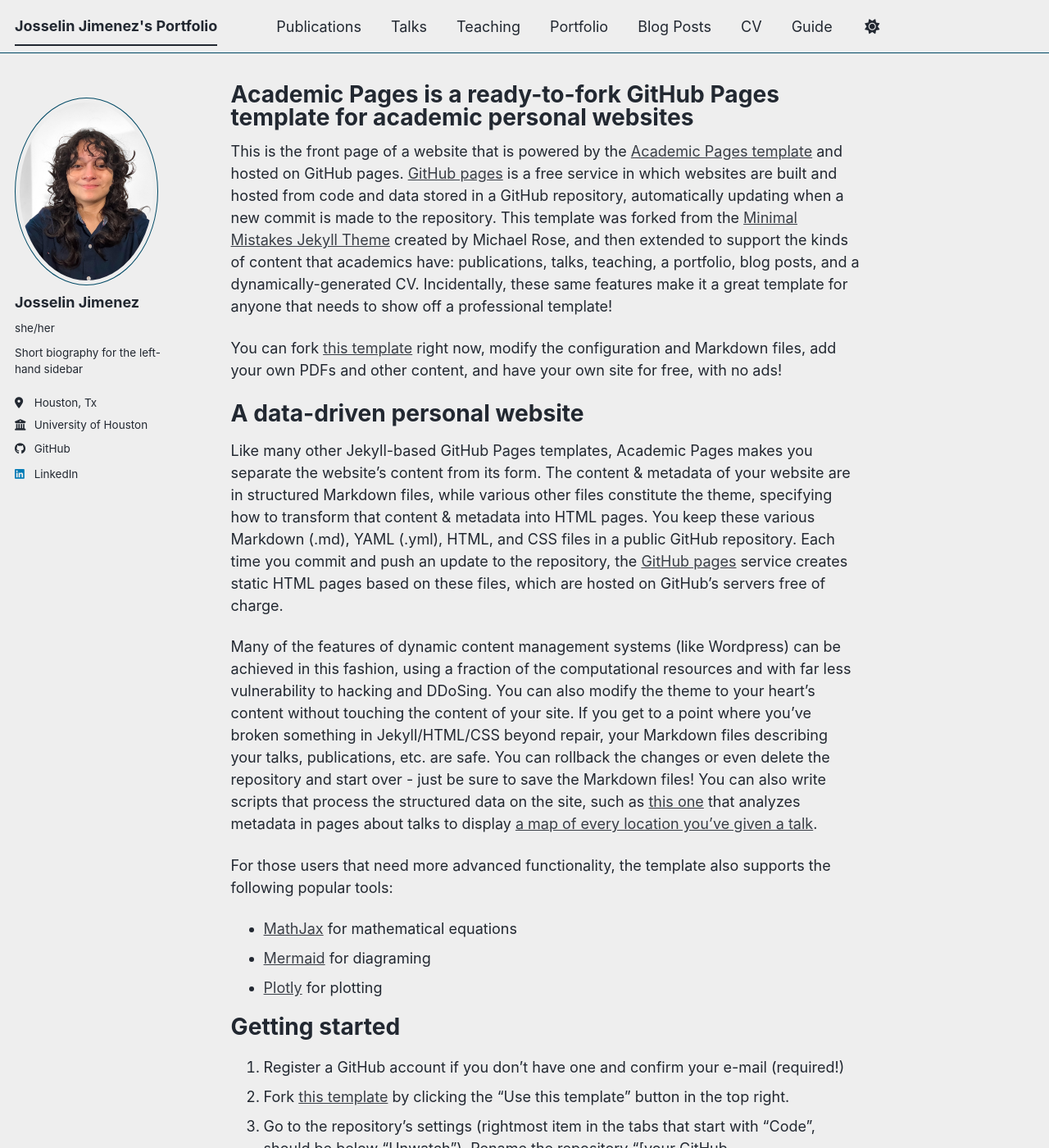
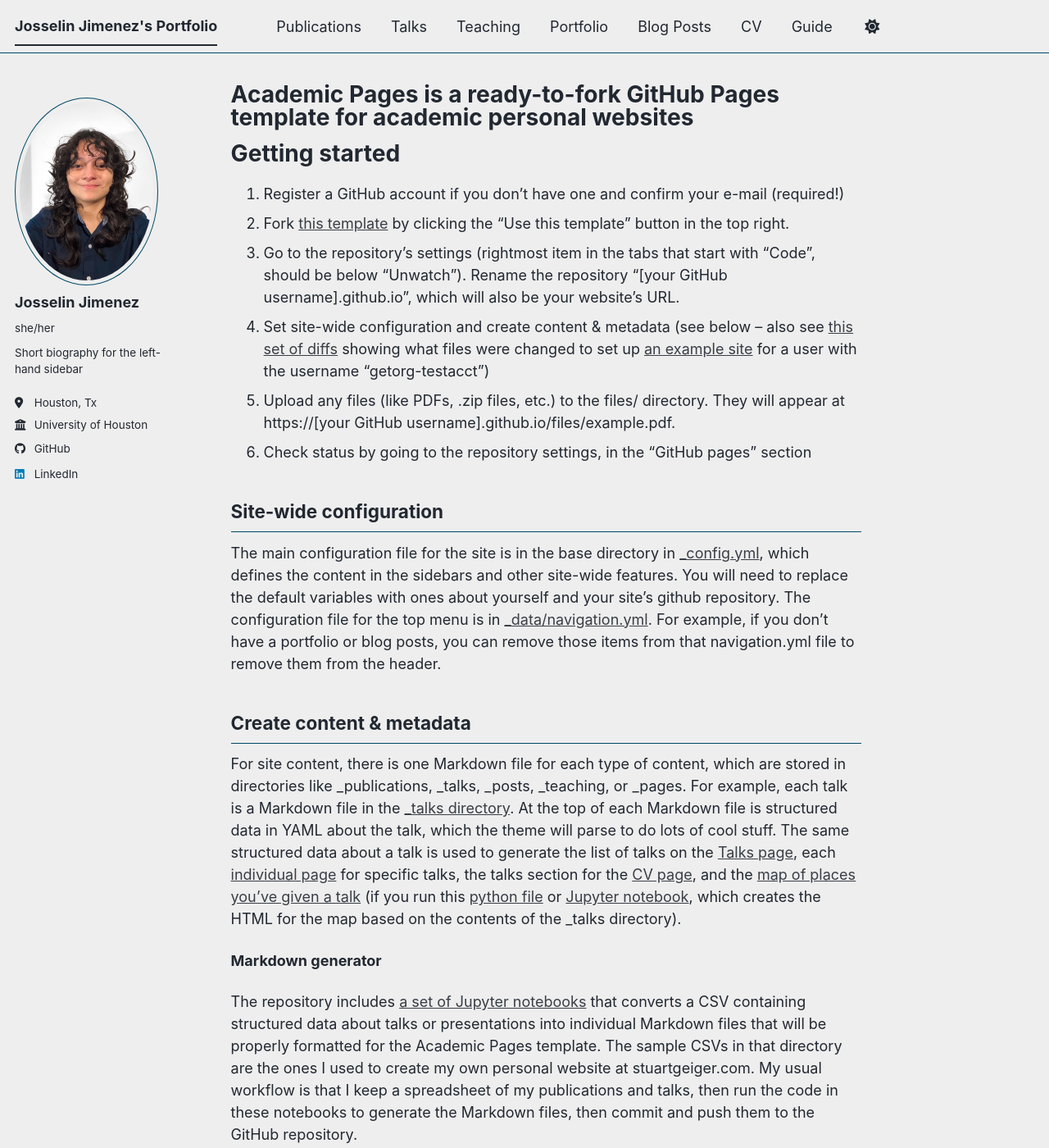
Before and after one commit to josselin-jimenez/josselin-jimenez.github.io, a Jekyll site: the page built from _pages/about.md, in a window 1280 px wide and 1400 px high. Shown: the whole window at 82% size. Built offline with Jekyll 4.4.1, drawn with Linux system fonts in a browser that asks for light colours; a script bundle is joined from its source files by our own code; library files that are not in the unit come from our copies.

Commit message:
Update about.md
Removing text to to test about page update

```diff
--- a/_pages/about.md
+++ b/_pages/about.md
@@ -6,21 +6,6 @@
   - /about/
   - /about.html
 ---
-
-This is the front page of a website that is powered by the [Academic Pages template](https://github.com/academicpages/academicpages.github.io) and hosted on GitHub pages. [GitHub pages](https://pages.github.com) is a free service in which websites are built and hosted from code and data stored in a GitHub repository, automatically updating when a new commit is made to the repository. This template was forked from the [Minimal Mistakes Jekyll Theme](https://mmistakes.github.io/minimal-mistakes/) created by Michael Rose, and then extended to support the kinds of content that academics have: publications, talks, teaching, a portfolio, blog posts, and a dynamically-generated CV. Incidentally, these same features make it a great template for anyone that needs to show off a professional template!
-
- You can fork [this template](https://github.com/academicpages/academicpages.github.io) right now, modify the configuration and Markdown files, add your own PDFs and other content, and have your own site for free, with no ads!
-
-A data-driven personal website
-======
-Like many other Jekyll-based GitHub Pages templates, Academic Pages makes you separate the website's content from its form. The content & metadata of your website are in structured Markdown files, while various other files constitute the theme, specifying how to transform that content & metadata into HTML pages. You keep these various Markdown (.md), YAML (.yml), HTML, and CSS files in a public GitHub repository. Each time you commit and push an update to the repository, the [GitHub pages](https://pages.github.com/) service creates static HTML pages based on these files, which are hosted on GitHub's servers free of charge.
-
-Many of the features of dynamic content management systems (like Wordpress) can be achieved in this fashion, using a fraction of the computational resources and with far less vulnerability to hacking and DDoSing. You can also modify the theme to your heart's content without touching the content of your site. If you get to a point where you've broken something in Jekyll/HTML/CSS beyond repair, your Markdown files describing your talks, publications, etc. are safe. You can rollback the changes or even delete the repository and start over - just be sure to save the Markdown files! You can also write scripts that process the structured data on the site, such as [this one](https://github.com/academicpages/academicpages.github.io/blob/master/talkmap.ipynb) that analyzes metadata in pages about talks to display [a map of every location you've given a talk](https://academicpages.github.io/talkmap.html).
-
-For those users that need more advanced functionality, the template also supports the following popular tools:
-- [MathJax](https://www.mathjax.org/) for mathematical equations
-- [Mermaid](https://mermaid.js.org/) for diagraming
-- [Plotly](https://plotly.com/javascript/) for plotting
 
 Getting started
 ======
```
